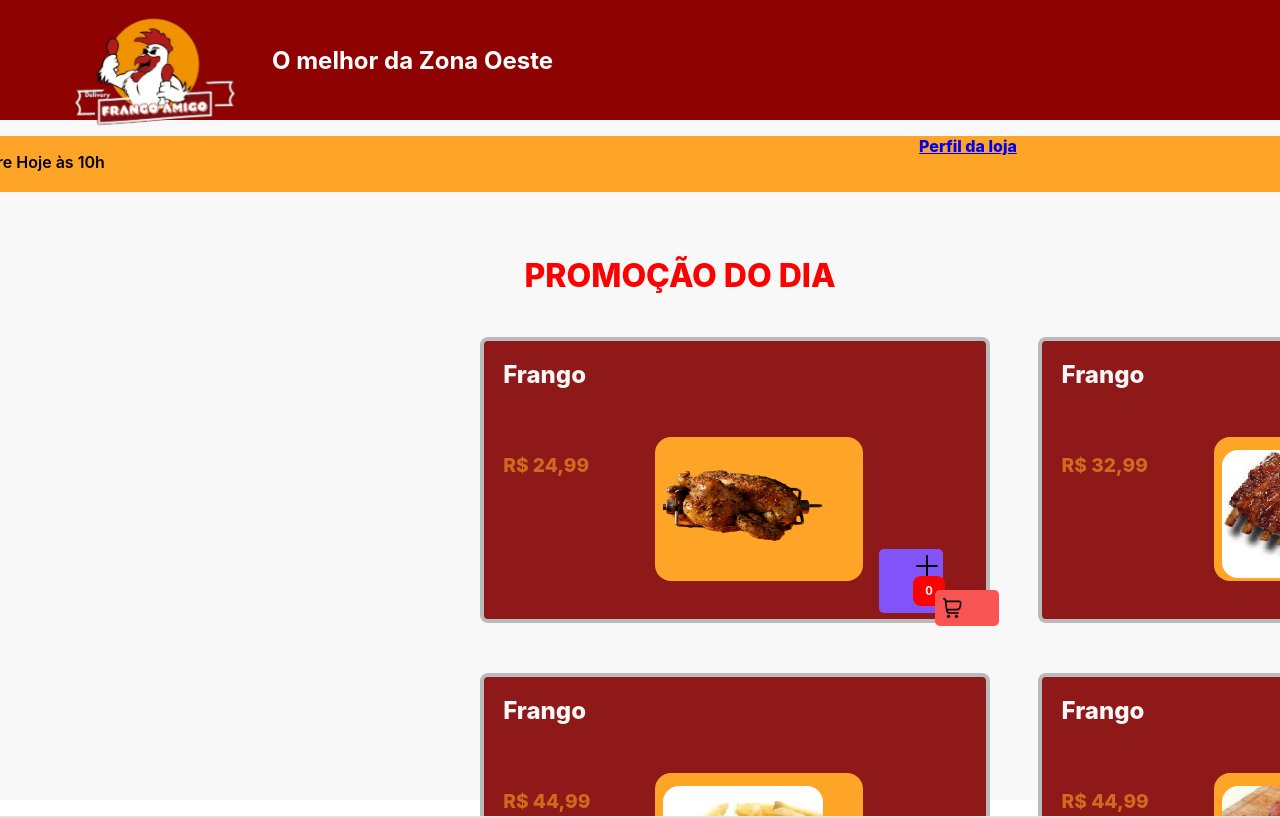
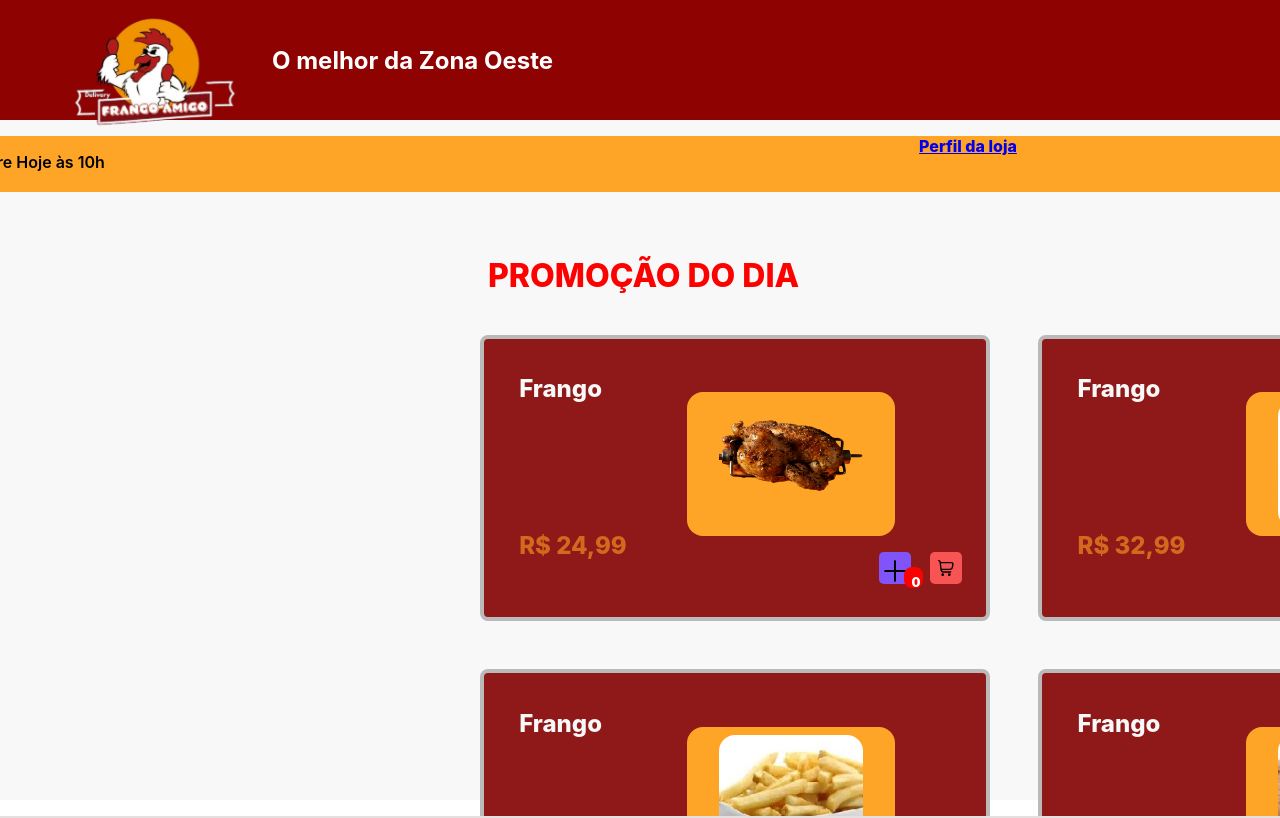
Before and after one commit to AndersonPaulo/eCommerce, a React (Create React App) app: page / in a window 1280 px wide. Shown: the top 818 px of the page. Built offline with nearby package versions, Linux system fonts and the light colour scheme.

Commit message:
responsividade da página shopping criada

```diff
--- a/src/App.css
+++ b/src/App.css
@@ -144,20 +144,21 @@
     font-size: 1.1rem;
     font-weight: 800;
     margin-top: 2rem;
+    text-align: left;
     color: red;
   }
 
 
   .intens{
     display: flex;
-    width: 100%;
     flex-direction: column;
     text-align: left;
+
   }
   .all_product{
     position: absolute;
     top:0rem;
-    left: 1rem;
+    left: 3rem;
   }
   .products{
     display:flex;
@@ -165,11 +166,9 @@
     border-radius: .5rem;
     border: 0.2rem solid rgba(186, 186, 186, 0.485);
     background-color: rgb(143, 24, 24);
-    width: 20rem;
-    height: 12rem;
+    width: 18rem;
+    height: 8rem;
     flex-direction: column;
-    padding: 0.7rem;
-    margin-top: 0.1rem;
 
   }
   .image{
@@ -177,16 +176,15 @@
     justify-content: center;
     position: relative;
     background-color:rgb(254, 165, 40);
-    width: 10rem;
-    height: 12rem;
-    left: 7rem;
+    width: 6rem;
+    left: 11rem;
     top: -1.5rem;
     border-radius: 1rem;
   }
   .image img {
     display: flex;
     position: relative;
-    top: 0.3rem;
+    top: 0rem;
     width: 6rem;
     height: 5rem;
     border-radius: 1rem;
@@ -194,48 +192,51 @@
   .discrition{
     position: relative;
     color: #f8f8f8;
-    top: 0rem;
+    top: 1rem;
+    left: 1rem;
     font-size:1rem;
     font-weight: 800;
   }
   .price{
     display: flex;
     position: relative;
-    top:7rem;
+    top:1rem;
+    left:1rem;
     font-size: 1rem;
     color: chocolate;
     font-weight: 800;
   }
   .add_item{
     position: relative;
-    width: 1.8rem;
-    height: 2rem;
+    width: 1rem;
+    height: 1rem;
     justify-content: center;
     align-items: center;
     border-radius: 0.21rem;
     background-color:rgb(128, 84, 248);
-    left: 15rem;
-    top: -0.4rem;
+    left: 5rem;
+    top: -4rem;
     cursor: pointer;
   }
   .add_item img{
     position: relative;
+    display: flex;
+    top:0.5rem;
     width: 0.5rem;
     height: 1.5rem;
-    left: 0.55rem;
 
   }
 
   .add_shopping{
-    width: 1.8rem;
+    width: 1rem;
     height: 1.8rem;
     display: flex;
     position: relative;
     justify-content: center;
     border-radius: 0.2rem;
     background-color:rgb(248, 84, 84);
-    left: -1.8rem;
-    top: -1.3rem;
+    left: -12rem;
+    top: -5.3rem;
     cursor: pointer;
   }
   .add_item img{
@@ -633,14 +634,14 @@
       font-weight: 800;
     }
     .price{
-      font-size: 1.2rem;
-      top:3rem;
+      font-size: 1.5rem;
+      top:8rem;
       font-weight: 800;
     }
     .add_item{
 
-      width: 3rem;
-      height: 3rem;
+      width: 1rem;
+      height: 1rem;
       justify-content: center;
       align-items: center;
       border-radius: 0.3rem;
@@ -648,19 +649,17 @@
       top:-2rem;
     }
     .add_item img{
-      width: 3rem;
-      height: 3rem;
-      left: 1rem;
+      top:0.8rem;
+      left: 0rem;
     }
     .add_shopping{
       position: relative;
-      width: 3rem;
-      height: 8rem;
+      width: 1rem;
       display: flex;
       justify-content: center;
       border-radius: 0.3rem;
-      top:-3.4rem;
-      left: 8.5rem;
+      top:-4rem;
+      left: 8.2rem;
 
     }
     .add_item img{
@@ -670,28 +669,31 @@
     span .unity{
       top: 0.1rem;
       left: 1.12rem;
-      width: 1rem;
-      height: 1rem;
+      width: 0.2rem;
+      height: 0.3rem;
       border-radius: 0.5rem;
     }
     .unity{
-      font-size: 0.7rem;
-      font-weight: 700;
+      position: relative;
+      font-size: 0.79rem;
+      font-weight: 900;
     }
     .add_shopping img{
-      width:1.2rem;
+      width:1rem;
     }
     .image{
       position: relative;
       width: 12rem;
       height: 13rem;
       background-color:rgb(254, 165, 40);
-      left: 10rem;
-      top:0rem;
+      left: 12rem;
+      top:-3rem;
       border-radius: 1rem;
     }
     .image img {
-      width: 10rem;
+      position: relative;
+      left: 1.5rem;
+      width: 9rem;
       height: 8rem;
       border-radius: 1rem;
     }
--- a/src/style/shoppingPage.css
+++ b/src/style/shoppingPage.css
@@ -10,7 +10,9 @@
     font-size: 0.8rem;
     font-weight: 900;
 }
-
+hr{
+    width: 100%;
+}
 .product {
     width: 150%;
     padding: 0.5rem;
@@ -101,3 +103,56 @@ textarea{
 .advanceButton:hover{
     background-color: rgb(253, 90, 90);
 }
+@media screen and (min-width:1025px) {
+
+    hr{
+        width: 200%;
+    }
+
+    .contentShopping{
+        top: 13rem;
+        left:20rem;
+        padding: 0.5rem;
+        font-size: 1rem;
+    }
+
+    .product {
+        width: 300%;
+    }
+    .additional{
+        width: 300%;
+    }
+   .observations{
+        width: 200%;
+   }
+
+    .box{
+        width: 200%;
+
+    }
+    .box_one{
+
+        width: 100%;
+    }
+    .box_two{
+
+        width: 100%;
+    }
+    .imageAdditonal{
+        width: 50%;
+    }
+
+    textarea{
+        width: 300%;
+
+    }
+    .advanceButton{
+
+        width: 300%;
+        left: 12rem;
+    }
+    .advanceButton:hover{
+        background-color: rgb(253, 90, 90);
+    }
+
+}
```
Also changed, not shown: src/scripts/footer.js (+0 -8 lines).
